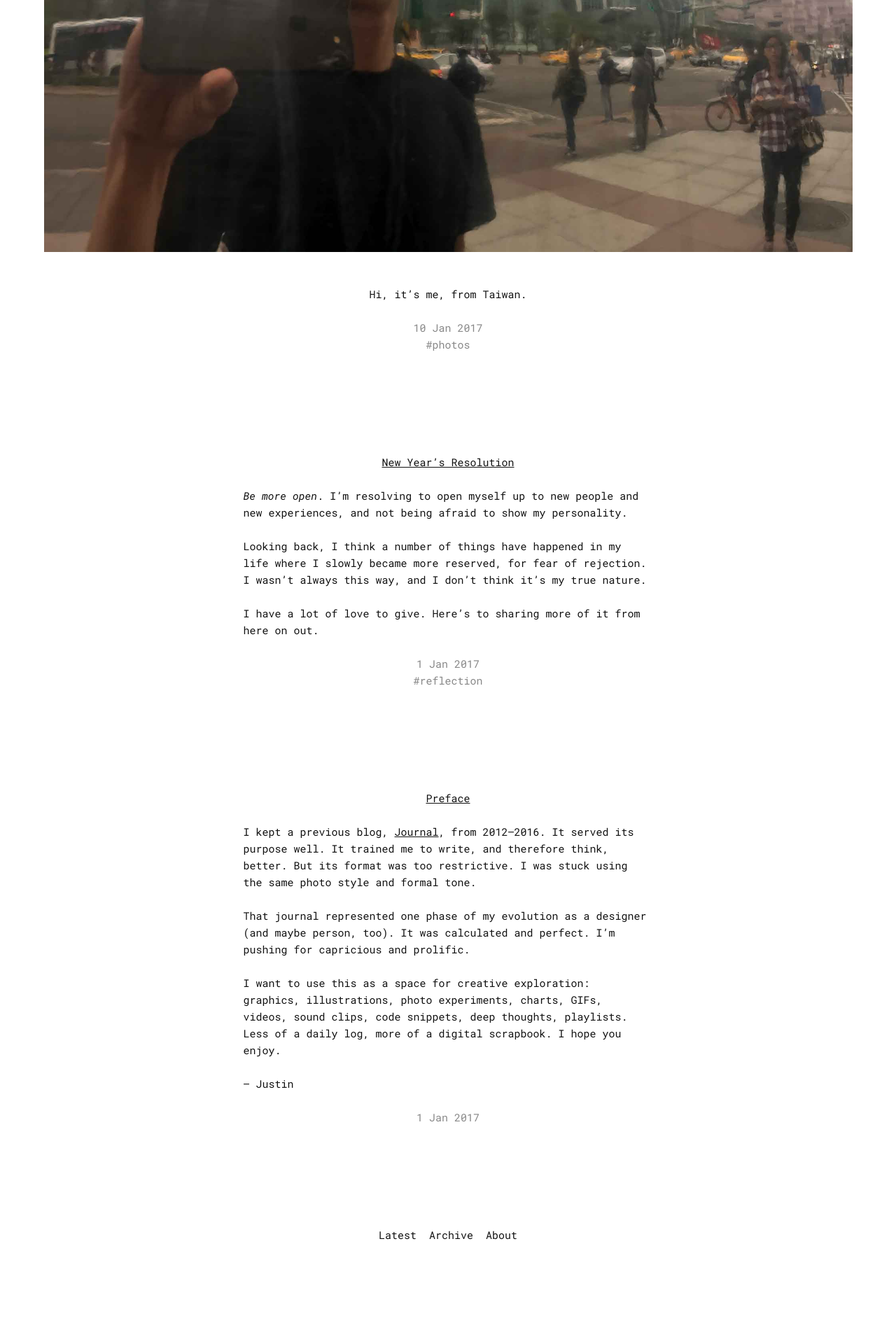
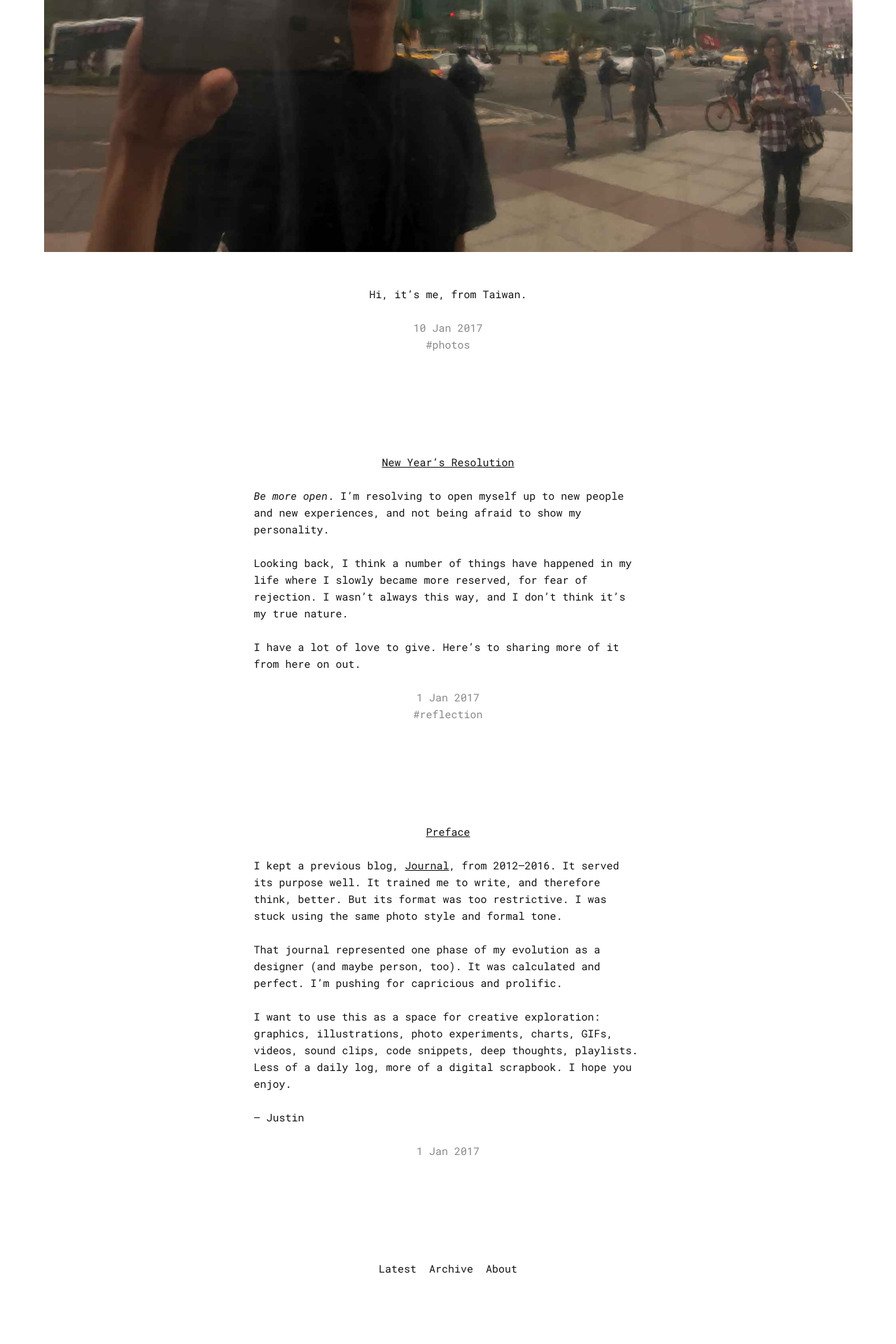
Before and after one commit to justinjaywang/blog, a Jekyll site: the page built from index.html, in a window 1280 px wide. Shown: the part 2551-4471 px from the top of the page at 70% size. Built offline with Jekyll 4.4.1, drawn with Linux system fonts in a browser that asks for light colours; the list of posts is cut into pages by our own code; before the commit the page ends 4423 px from its top, so only the background shows below that.

```diff
--- a/_layouts/default.html
+++ b/_layouts/default.html
@@ -4,7 +4,7 @@
     <meta charset="utf-8" />
     <meta http-equiv="X-UA-Compatible" content="IE=edge" />
     <meta name="viewport" content="width=device-width, initial-scale=1" />
-    <title>{% unless page.url == '/' %}{{ page.title }} · {% endunless %}{{ site.title }}</title>
+    <title>{% unless page.url == '/' %}{{ page.title }} – {% endunless %}{{ site.title }}</title>
     <link rel="stylesheet" href="/assets/css/all.css" />
     {% include theme.html %}
     {% if jekyll.environment == 'production' and site.google_analytics %}
--- a/assets/css/_variables.scss
+++ b/assets/css/_variables.scss
@@ -34,7 +34,7 @@ $max-width--sm: ($min-width--md - 1);
 $max-width--md: ($min-width--lg - 1);
 $max-width--lg: ($min-width--xl - 1);
 
-$max-width--container--narrow: 42rem;
+$max-width--container--narrow: 40rem;
 $max-width--container--wide:   1200px;
 
 $gutter: 1.5em;
```
